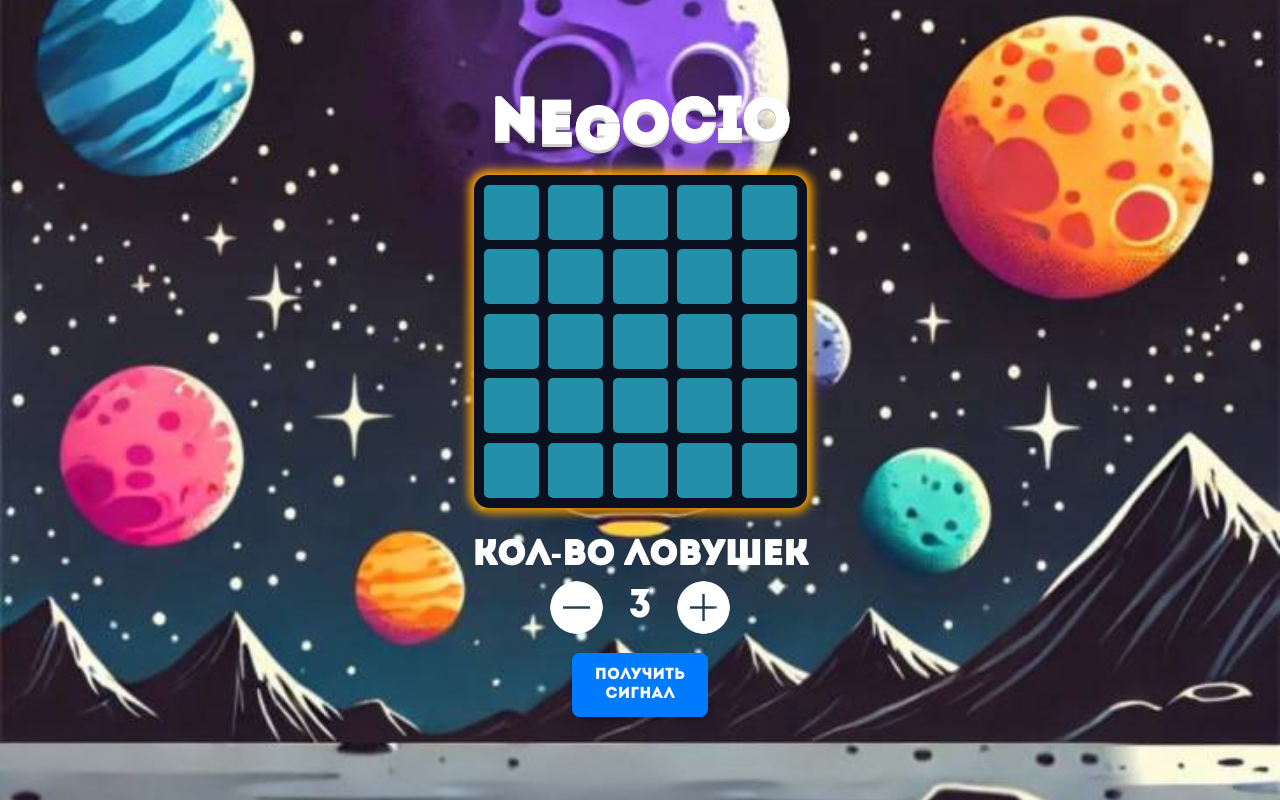
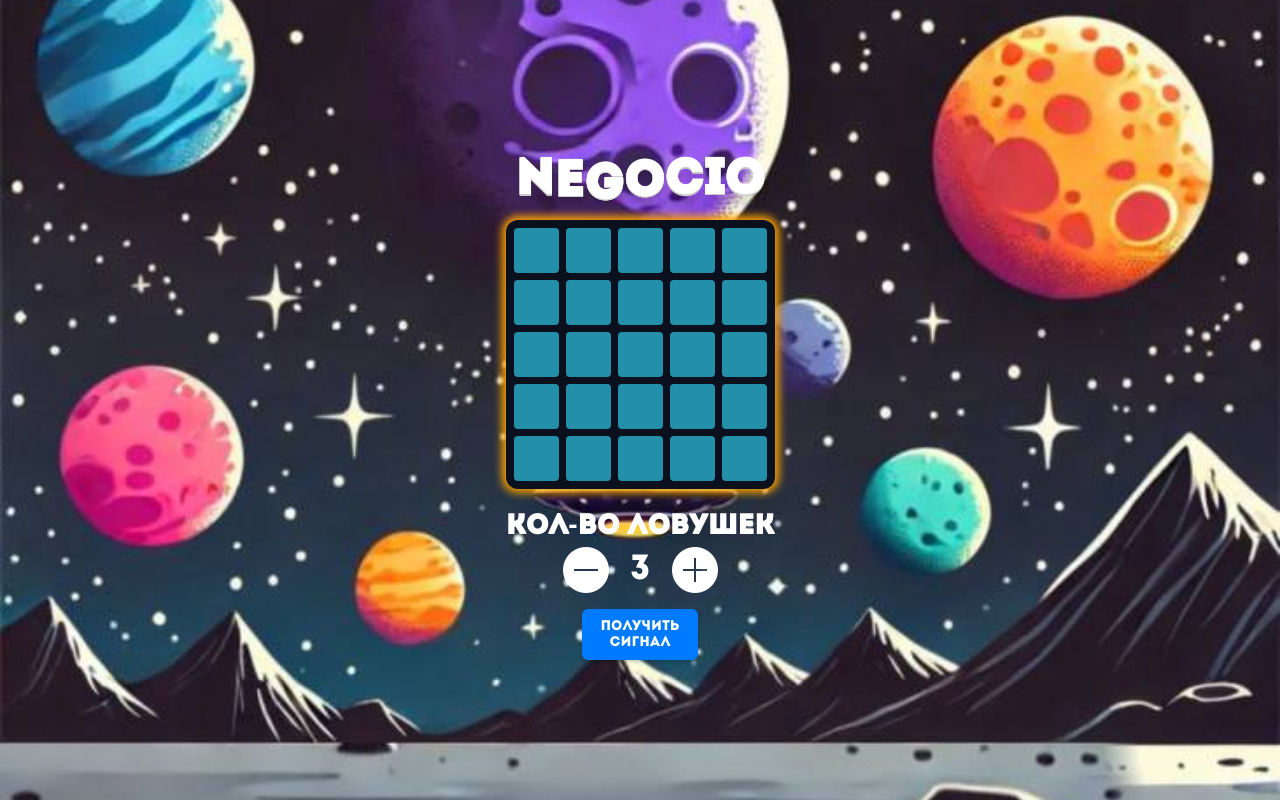
Before and after one commit to nickyylable/updan, a plain HTML site: page rus.html in a window 1280 px wide. Drawn offline with Linux system fonts and the light colour scheme.

Commit message:
Update rus.html

```diff
--- a/rus.html
+++ b/rus.html
@@ -26,7 +26,7 @@
             display: flex;
             flex-direction: column;
             align-items: center;
-            width: 90%;
+            width: 85%; /* Slightly smaller than before */
         }
 
         .container {
@@ -34,55 +34,55 @@
             flex-direction: column;
             align-items: center;
             background-color: #0a101e;
-            border-radius: 15px;
-            padding: 10px;
-            box-shadow: 0 4px 8px rgba(0,0,0,0.1), 0 0 10px 5px #ffa500;
+            border-radius: 12px; /* Smaller radius */
+            padding: 8px; /* Smaller padding */
+            box-shadow: 0 3px 6px rgba(0,0,0,0.05), 0 0 8px 4px #ffa500; /* Subtler shadow */
         }
 
         .grid {
             display: grid;
-            grid-template-columns: repeat(5, 55px);
-            grid-template-rows: repeat(5, 55px);
-            gap: 9.5px;
+            grid-template-columns: repeat(5, 45px); /* Smaller cells */
+            grid-template-rows: repeat(5, 45px);
+            gap: 7px; /* Smaller gaps */
         }
 
         .square {
             background-color: #238fa9;
-            border-radius: 5px;
+            border-radius: 4px; /* Smaller border radius */
             transition: background-color 0.5s ease;
         }
 
         button {
-            margin-top: 12.5px;
-            padding: 12.5px 22.5px;
+            margin-top: 10px;
+            padding: 10px 18px; /* Reduced padding */
             border: none;
-            border-radius: 7.5px;
+            border-radius: 6px; /* Smaller radius */
             background-color: #007BFF;
             color: white;
-            font-size: 16px;
+            font-size: 14px; /* Reduced font size */
             cursor: pointer;
             transition: all 0.3s ease;
-            box-shadow: 0 2.5px 4.5px rgba(0, 0, 0, 0.2);
+            box-shadow: 0 2px 3.5px rgba(0, 0, 0, 0.15); /* Subtler shadow */
             font-family: 'Intro', sans-serif;
             text-align: center;
-            line-height: 1.2;
+            line-height: 1.1; /* Closer line height */
         }
 
         button:hover, button:focus {
             background-color: #0056b3;
-            box-shadow: 0 3px 6px rgba(0, 0, 0, 0.3);
+            box-shadow: 0 2.5px 5px rgba(0, 0, 0, 0.25); /* Subtle change on hover */
             transform: translateY(-1px);
         }
 
         button:active {
             background-color: #004885;
-            box-shadow: 0 1px 2px rgba(0, 0, 0, 0.2);
+            box-shadow: 0 1px 2px rgba(0, 0, 0, 0.1); /* Less shadow on active */
             transform: translateY(0.5px);
         }
 
         #trap-count-label {
-            margin-top: 25px;
-            font-size: 35px;
+            margin-top: 20px;
+            font-size: 28px; /* Smaller font size */
             color: white;
             font-family: 'Intro', sans-serif;
             font-weight: bold;
@@ -92,39 +92,39 @@
             display: flex;
             align-items: center;
             justify-content: center;
-            margin: 5px 0;
+            margin: 4px 0; /* Smaller margin */
         }
 
         .count-display {
-            width: 40px;
+            width: 35px; /* Smaller width */
             text-align: center;
-            font-size: 40px;
+            font-size: 35px; /* Smaller font size */
             font-family: 'Intro', sans-serif;
             color: white;
-            margin: 0 15px;
+            margin: 0 12px; /* Smaller margins */
         }
 
         .icon {
             cursor: pointer;
-            width: 57px;
-            height: 57px;
+            width: 50px; /* Smaller icons */
+            height: 50px;
         }
 
         #loading-text {
             cursor: default;
             text-align: center;
-            margin-bottom: 10px;
+            margin-bottom: 8px; /* Smaller bottom margin */
             font-family: 'Intro', sans-serif;
         }
 
         #loading-text span {
             display: inline-block;
             animation: bounce 0.3s ease infinite alternate;
-            font-size: 60px;
+            font-size: 50px; /* Smaller font size */
             color: #ffffff;
-            text-shadow: 0 0.5px 0 #ccc, 0 1px 0 #ccc, 0 1.5px 0 #ccc, 0 2px 0 #ccc,
-                        0 2.5px 0 #ccc, 0 3px 0 transparent, 0 3.5px 0 transparent, 0 4px 0 transparent,
-                        0 4.5px 0 transparent, 0 5px 5px rgba(0, 0, 0, 0.4);
+            text-shadow: 0 0.25px 0 #ccc, 0 0.5px 0 #ccc, 0 0.75px 0 #ccc, 0 1px 0 #ccc,
+                        0 1.25px 0 #ccc, 0 1.5px 0 transparent, 0 1.75px 0 transparent, 0 2px 0 transparent,
+                        0 2.25px 0 transparent, 0 2.5px 2.5px rgba(0, 0, 0, 0.2);
         }
 
         #loading-text span:nth-child(1) { animation-delay: 0s; }
@@ -138,18 +138,17 @@
         @keyframes bounce {
             0% {
                 transform: translateY(0px);
-                text-shadow: 0 0.5px 0 #ccc, 0 1px 0 #ccc, 0 1.5px 0 #ccc, 0 2px 0 #ccc,
-                             0 2.5px 0 #ccc, 0 3px 0 transparent, 0 3.5px 0 transparent, 0 4px 0 transparent,
-                             0 4.5px 0 transparent, 0 5px 5px rgba(0, 0, 0, 0.4);
+                text-shadow: 0 0.25px 0 #ccc, 0 0.5px 0 #ccc, 0 0.75px 0 #ccc, 0 1px 0 #ccc,
+                             0 1.25px 0 #ccc, 0 1.5px 0 transparent, 0 1.75px 0 transparent, 0 2px 0 transparent,
+                             0 2.25px 0 transparent, 0 2.5px 2.5px rgba(0, 0, 0, 0.2);
             }
             100% {
-                transform: translateY(-10px);
-                text-shadow: 0 0.5px 0 #ccc, 0 1px 0 #ccc, 0 1.5px 0 #ccc, 0 2px 0 #ccc,
-                             0 2.5px 0 #ccc, 0 3px 0 transparent, 0 3.5px 0 transparent, 0 4px 0 transparent,
-                             0 4.5px 0 transparent, 0 25px 12.5px rgba(0, 0, 0, 0.2);
+                transform: translateY(-5px);
+                text-shadow: 0 0.25px 0 #ccc, 0 0.5px 0 #ccc, 0 0.75px 0 #ccc, 0 1px 0 #ccc,
+                             0 1.25px 0 #ccc, 0 1.5px 0 transparent, 0 1.75px 0 transparent, 0 2px 0 transparent,
+                             0 2.25px 0 transparent, 0 12.5px 6.25px rgba(0, 0, 0, 0.1);
             }
         }
-
     </style>
 </head>
 <body>
```
